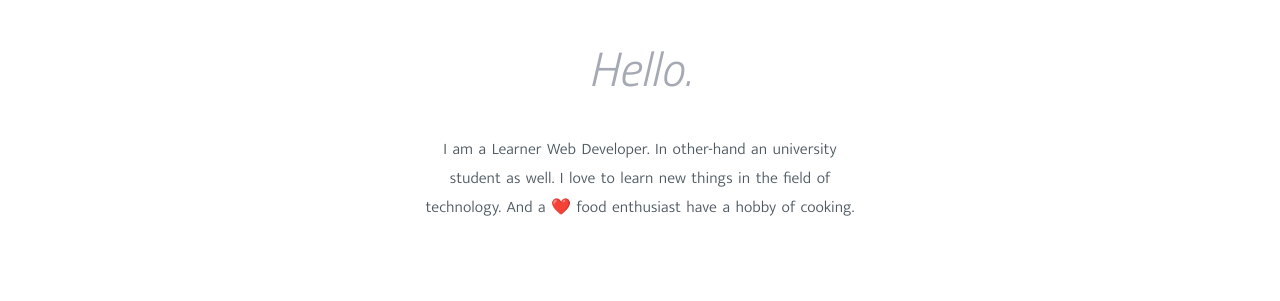
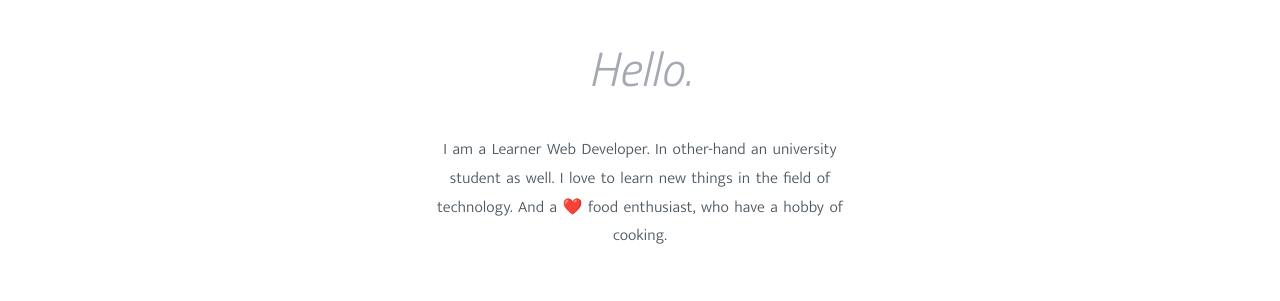
Before and after one commit to Alex007rup/html-css-personalized-website, a plain HTML site: page index.html in a window 1280 px wide. Shown: the part 1120-1421 px from the top of the page. Drawn offline with nearby package versions, Linux system fonts and the light colour scheme.

Commit message:
index.html

```diff
--- a/index.html
+++ b/index.html
@@ -40,7 +40,7 @@
                 <h2 class="hello-mess">Hello.</h2>
                 <p>
                     I am a Learner Web Developer. In other-hand an university student as well. I love to
-                    learn new things in the field of technology. And a ❤️ food enthusiast have a
+                    learn new things in the field of technology. And a ❤️ food enthusiast, who have a
                     hobby of cooking.
                 </p>
                 <p id="dot">. . .</p>
```
